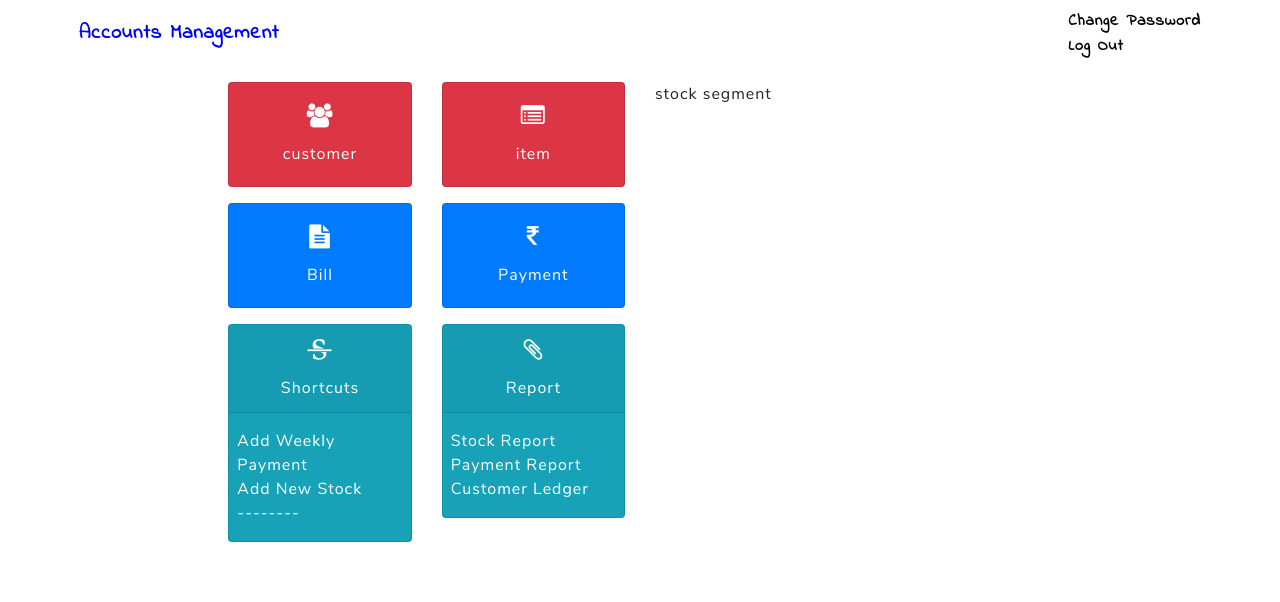
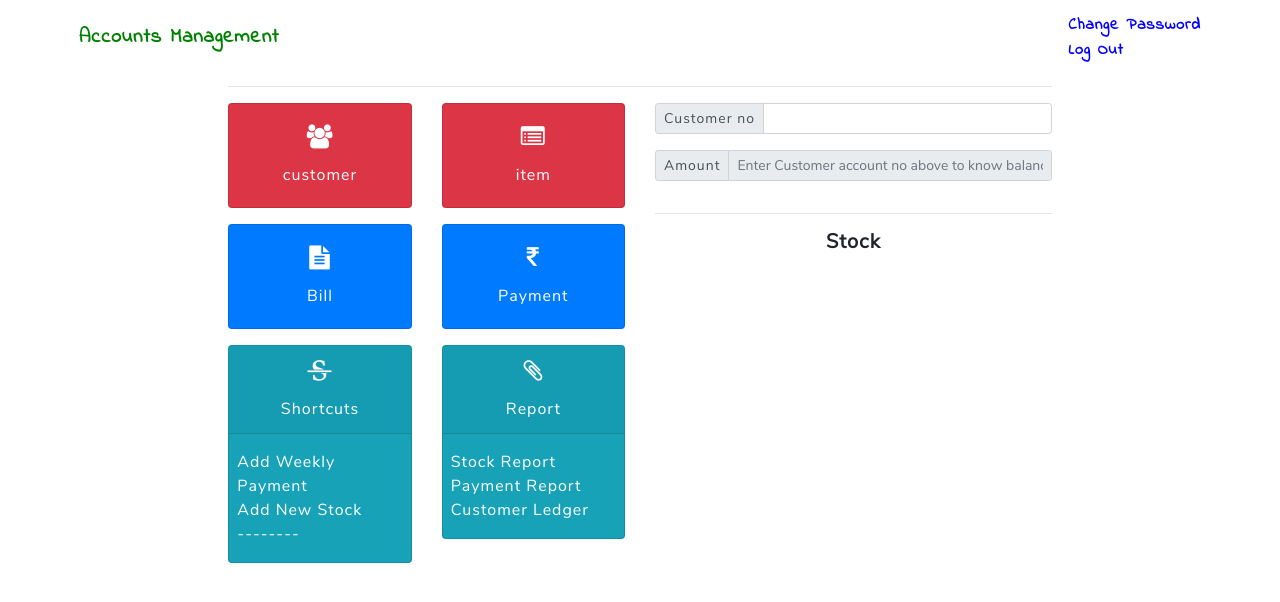
Before and after one commit to dilipj17/dairy-webstie, a Django app: page / in a window 1280 px wide. Shown: the top 602 px of the page. Run offline with Django 3.2, Linux system fonts and the light colour scheme; the visitor is signed in with stand-in values (Sample User, id 1); data that the repository does not hold is empty; some libraries are stand-ins or nearby versions.

Commit message:
Dashboard customer balance and stock done

```diff
--- a/dairy_site/views.py
+++ b/dairy_site/views.py
@@ -1,6 +1,8 @@
 from django.shortcuts import render
 from django.contrib.auth.decorators import login_required
+from item_register.models import Item_stock
 
 @login_required
 def homePage(request):
-    return render(request,template_name='base_templates/dashboard.html')
+    object_list = Item_stock.objects.all()
+    return render(request,'base_templates/dashboard.html',{'object_list':object_list})
--- a/payment/urls.py
+++ b/payment/urls.py
@@ -6,4 +6,5 @@ urlpatterns = [
     path('pay/',views.AddTransection.as_view(),name='pay'),
     path('view/',views.ViewTransection.as_view(),name='view'),
     path('delete/<int:pk>',views.DeleteTransection.as_view(),name='delete'),
+    path('api/balance',views.giveBalance,name='apibalance'),
 ]
--- a/templates/base_templates/dashboard.html
+++ b/templates/base_templates/dashboard.html
@@ -1,9 +1,13 @@
 {%extends 'base_templates/base.html'%}
+{%block title%}
+  Dashboard
+{%endblock%}
 {%block content%}
   <div class="container-fluid">
     <div class="row">
       <div class="col-sm-2"></div>
       <div class="col-sm-8">
+        <hr>
         <div class="row">
           <div class="col-sm-6">
             <div class="row">
@@ -84,20 +88,65 @@
             </div>
           </div>
           <div class="col-sm-6">
-            stock segment
-          </div>
+            <div class="row">
+              <div class="col-sm-12">
+                <div class="input-group input-group-sm mb-3">
+                  <div class="input-group-prepend">
+                    <span class="input-group-text" id="inputGroup-sizing-sm">Customer no</span>
+                  </div>
+                  <input type="number" class="form-control" aria-label="Small" aria-describedby="inputGroup-sizing-sm" id="balance_account">
+                </div>
+                <div class="input-group input-group-sm mb-3">
+                  <div class="input-group-prepend">
+                    <span class="input-group-text"  id="amount_output">Amount</span>
+                  </div>
+                  <input type="text" class="form-control" id="balance_output" aria-label="Small" aria-describedby="inputGroup-sizing-sm" placeholder="Enter Customer account no above to know balance" disabled>
+                </div>
+              </div>
+            </div>
+            <hr>
+            <div class="row">
+              <div class="col-sm-12 text-center"><h5><b>Stock</b></h5></div>
+            </div>
+              {% for item in object_list %}
+                <div class="row">
+                  <div class="col-sm-2"></div>
+                  <div class="col-sm-2"><span class="badge badge-primary">{{item.quantity_left}}</span></div>
+                  <div class="col-sm-7 text-left">{{item.item.name}}</div>
+                </div>
+              {% endfor %}
+            </div>
         </div>
       </div>
       <div class="col-sm-2"></div>
     </div>
   </div>
 {%endblock%}
-<!-- <a href="{%url 'cust:add'%}">add customer</a> <br>
-<a href="">view customer</a> <br>
-<a href="{%url 'item:add'%}">add item</a> <br>
-<a href="">view item</a> <br>
-<a href="{%url 'item:new_bill'%}">add bill</a> <br>
-<a href="">view bill</a> <br>
-<a href="">payment</a> <br>
-<a href="{%url 'payment:view'%}"> view payment</a> <br>
-<a href="{%url 'report:report'%}"> view report</a> <br> -->
+{% block script%}
+  <script type="text/javascript">
+    var input = document.getElementById('balance_account');
+    input.addEventListener("keyup", function(event) {
+      if (event.keyCode === 13) {
+        event.preventDefault();
+        var id = input.value;
+        $.ajax({
+            url: "{%url 'payment:apibalance'%}",
+            data: {'id':id},
+            datatype: 'json',
+            success: function(data){
+              var model = JSON.parse(data);
+              console.log(model.responce);
+              if (model.responce) {
+                $('#amount_output').html(model.amount);
+                document.getElementById('balance_output').placeholder = model.name
+              }
+              else {
+                $('#amount_output').html("Error");
+                document.getElementById('balance_output').placeholder = model.data
+              }
+            }
+        });
+      }
+    });
+  </script>
+{%endblock%}
--- a/templates/base_templates/navbar.html
+++ b/templates/base_templates/navbar.html
@@ -36,15 +36,15 @@
     unicode-range: U+0000-00FF, U+0131, U+0152-0153, U+02BB-02BC, U+02C6, U+02DA, U+02DC, U+2000-206F, U+2074, U+20AC, U+2122, U+2191, U+2193, U+2212, U+2215, U+FEFF, U+FFFD;
   }
 </style>
-<nav class="navbar navbar-light mb-3">
+<nav class="navbar navbar-light mt-1">
   <div class="container-fluid">
     <a class="navbar-brand ml-5" href="{%url 'homepage'%}">
-      <span style="font-family:'Indie Flower';font-weight:bold;letter-spacing: 1px;color:blue">Accounts Management</span>
+      <span style="font-family:'Indie Flower';font-weight:bold;letter-spacing: 1px;color:green">Accounts Management</span>
     </a>
     {% if request.user.is_authenticated %}
     <ul class="nav navbar-nav navbar-right mr-5">
-      <li><a href="{%url 'password_change'%}"  style="font-family:'Indie Flower';font-weight:bold;color:#000000">Change Password</a></li>
-      <li><a href="{%url 'logout'%}"  style="font-family:'Indie Flower';font-weight:bold;color:#000000">Log Out</a></li>
+      <li><a href="{%url 'password_change'%}"  style="font-family:'Indie Flower';font-weight:bold;color:blue;">Change Password</a></li>
+      <li><a href="{%url 'logout'%}"  style="font-family:'Indie Flower';font-weight:bold;color:blue;">Log Out</a></li>
     </ul>
     {% endif %}
   </div>
```
Also changed, not shown: payment/views.py (+24 -1 lines). Lines whose indentation alone changed are shown as unchanged.
